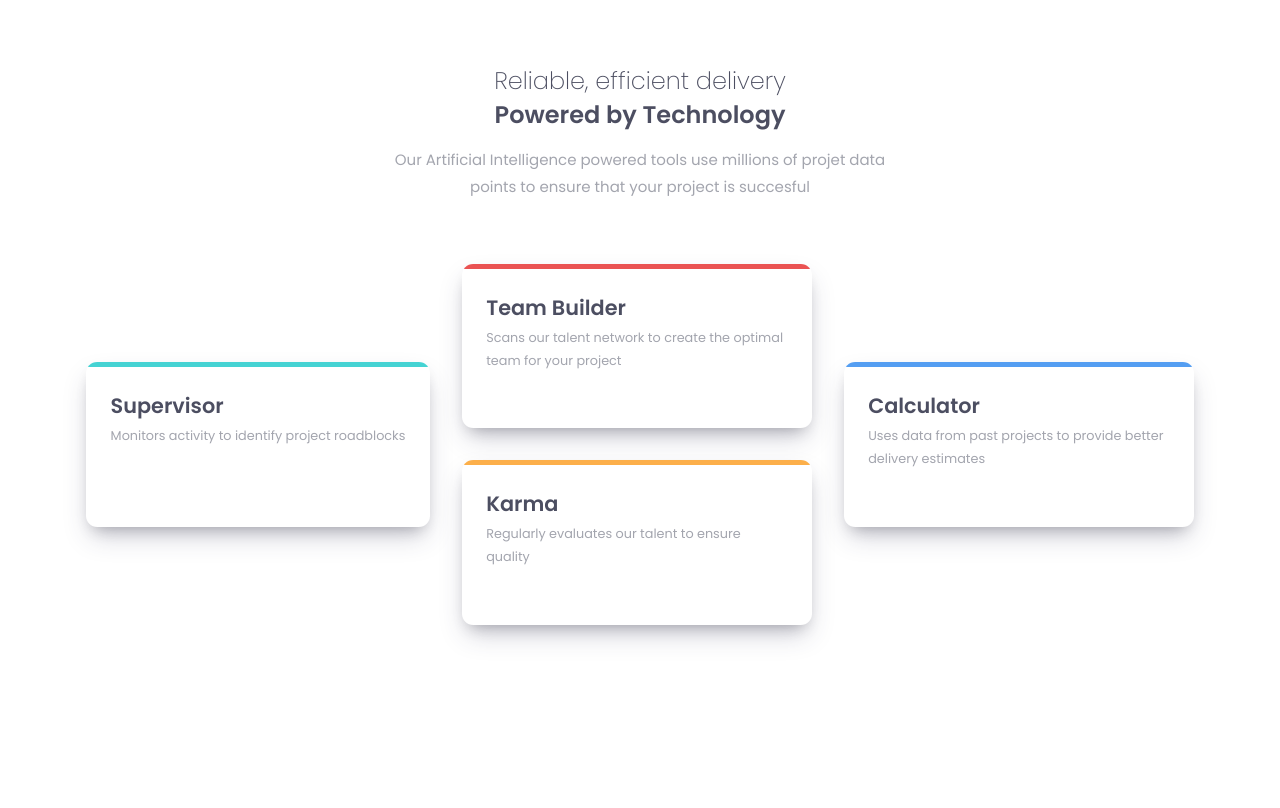
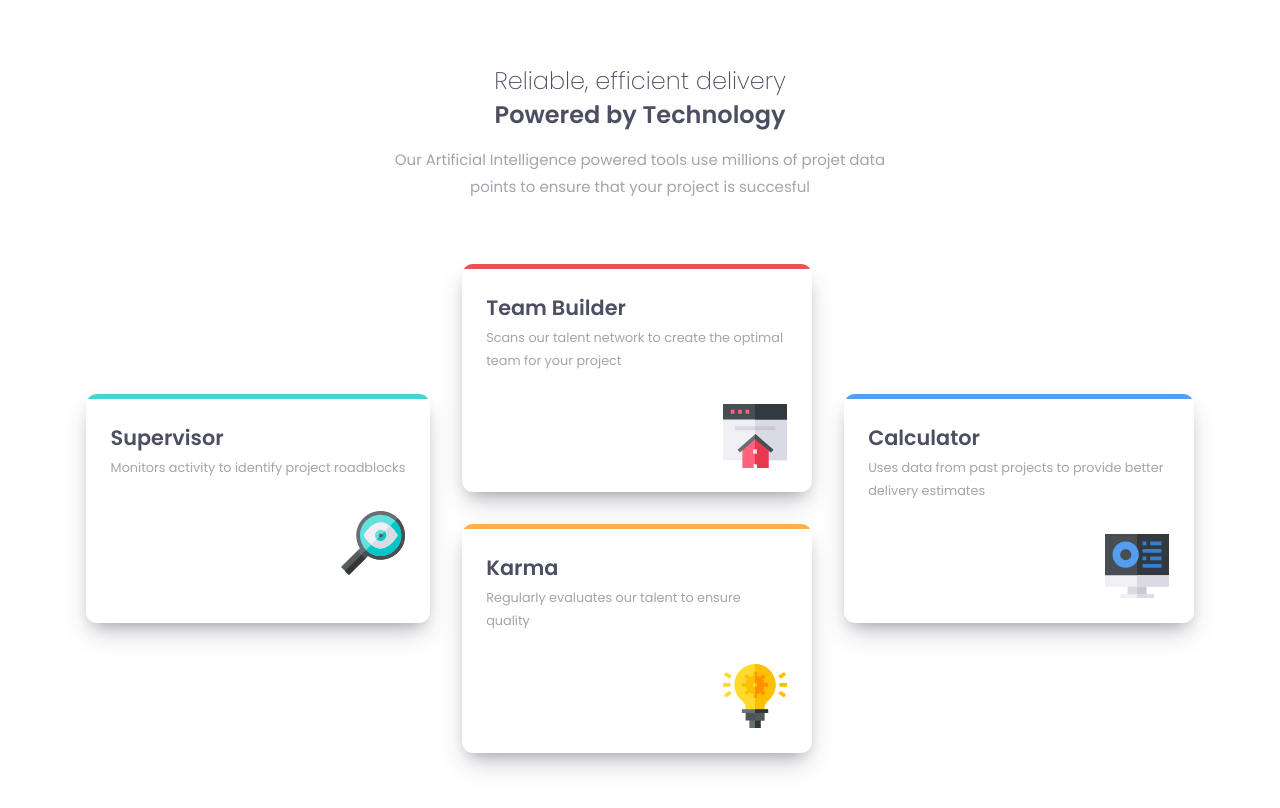
Before and after one commit to emiacerbi/four-card-feature-section, a plain HTML site: page index.html in a window 1280 px wide. Drawn offline with Linux system fonts and the light colour scheme; the site is published under a folder, as on GitHub Pages, so addresses that start at the root find nothing.

Commit message:
image fix

```diff
--- a/index.html
+++ b/index.html
@@ -4,7 +4,7 @@
     <meta charset="UTF-8">
     <meta http-equiv="X-UA-Compatible" content="IE=edge">
     <meta name="viewport" content="width=device-width, initial-scale=1.0">
-    <title>Frontend Mentor Challenge: 3</title>
+    <title>Four card feature section</title>
     <link rel="stylesheet" href="css/main.css">
     <link rel="preconnect" href="https://fonts.googleapis.com">
     <link rel="preconnect" href="https://fonts.gstatic.com" crossorigin>
@@ -23,7 +23,7 @@
             <span class="tool__line cyan"></span>
             <h2 class="tool__title">Supervisor</h2>
             <p class="tool__text">Monitors activity to identify project roadblocks</p>
-            <img src="/images/icon-supervisor.svg" alt="" class="tool__icon">
+            <img src="./images/icon-supervisor.svg" alt="" class="tool__icon">
         </li>
 
         <!-- Item 2 -->
@@ -31,7 +31,7 @@
             <span class="tool__line red"></span>
             <h2 class="tool__title">Team Builder</h2>
             <p class="tool__text">Scans our talent network to create the optimal team for your project</p>
-            <img src="/images/icon-team-builder.svg" alt="" class="tool__icon">
+            <img src="./images/icon-team-builder.svg" alt="" class="tool__icon">
         </li>
 
         <!-- Item 3 -->
@@ -39,7 +39,7 @@
             <span class="tool__line orange"></span>
             <h2 class="tool__title">Karma</h2>
             <p class="tool__text">Regularly evaluates our talent to ensure quality</p>
-            <img src="/images/icon-karma.svg" alt="" class="tool__icon">
+            <img src="./images/icon-karma.svg" alt="" class="tool__icon">
         </li>
 
         <!-- Item 4 -->
@@ -47,7 +47,7 @@
             <span class="tool__line blue"></span>
             <h2 class="tool__title">Calculator</h2>
             <p class="tool__text">Uses data from past projects to provide better delivery estimates</p>
-            <img src="/images/icon-calculator.svg" alt="" class="tool__icon">
+            <img src="./images/icon-calculator.svg" alt="" class="tool__icon">
         </li>
     </ul>
 
```
